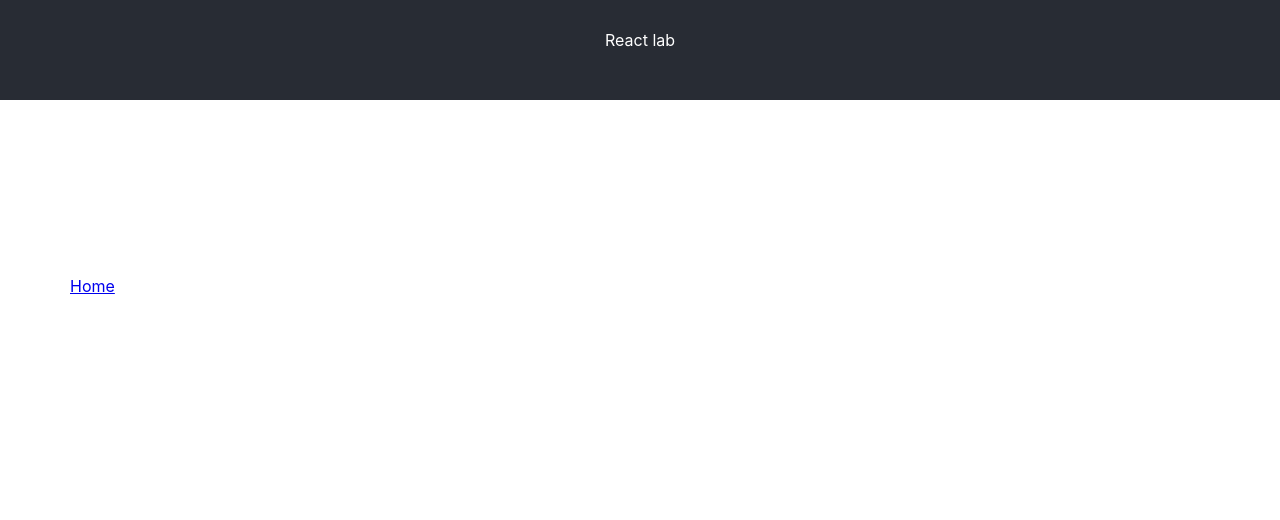
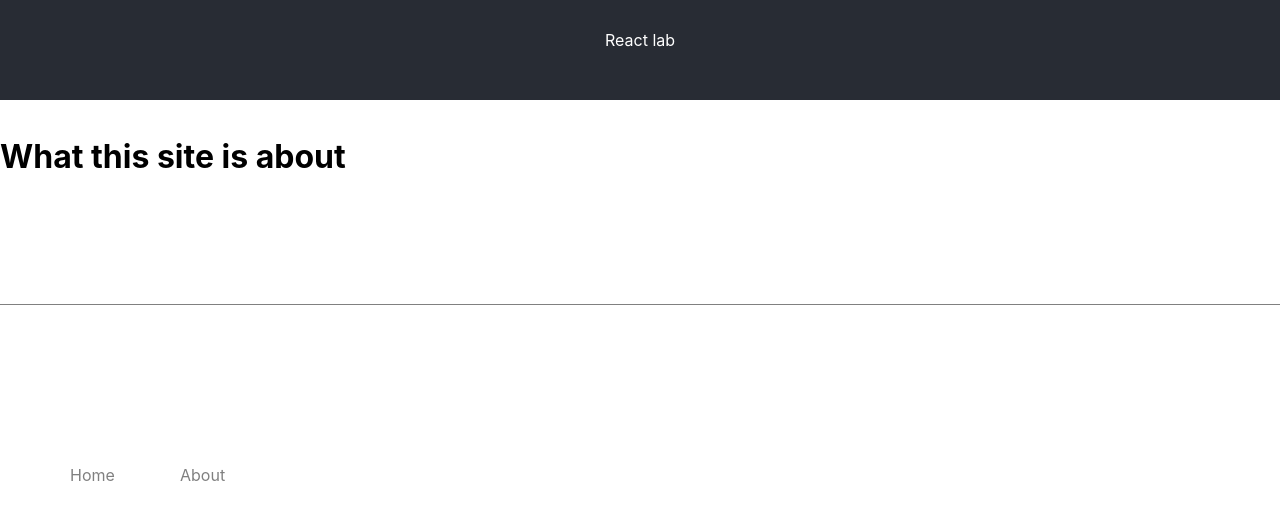
Before and after one commit to DenisV868/DenisV868.github.io, a React (Create React App) app: page /about in a window 1280 px wide. Before the commit this address had no page. Shown: the top 520 px of the page. Built offline with nearby package versions, Linux system fonts and the light colour scheme.

Commit message:
Starting E-commerce

```diff
--- /dev/null
+++ b/src/About.tsx
@@ -0,0 +1,12 @@
+import React from "react";
+
+const About = () => {
+
+    return<h1>
+        What this site is about
+    </h1>
+
+}
+
+
+export default About;
--- a/src/App.css
+++ b/src/App.css
@@ -126,3 +126,13 @@ ul>li{
   border: 1px solid black;
   height: 100%;
 }
+
+.home{
+  text-decoration: none;
+  color: grey;
+}
+
+footer{
+  border-top: 1px solid grey;
+  margin-top: 10%;
+}
--- a/src/App.tsx
+++ b/src/App.tsx
@@ -3,6 +3,7 @@ import './App.css';
 import TestAuto from "./TestAuto";
 import {BrowserRouter as Router, Routes, Route, Link} from 'react-router-dom'; // Import necessary components
 import Product from "./Product";
+import About from "./About";
 
 
 function App() {
@@ -21,16 +22,17 @@ function App() {
                 <Routes>
                     <Route path="/" element={<TestAuto/>}/>
                     <Route path="/product/:name/:img/:price/:description" element={<Product/>}/>
+                    <Route path="/about" element={<About/>}/>
                 </Routes>
             </div>
             <footer>
                 <div>
                     <ul>
                         <li>
-                            <Link to="/">Home</Link>
+                            <Link to="/" className="home">Home</Link>
                         </li>
                         <li>
-
+                            <Link to="/about" className="home">About</Link>
                         </li>
                         <li>
 
```
